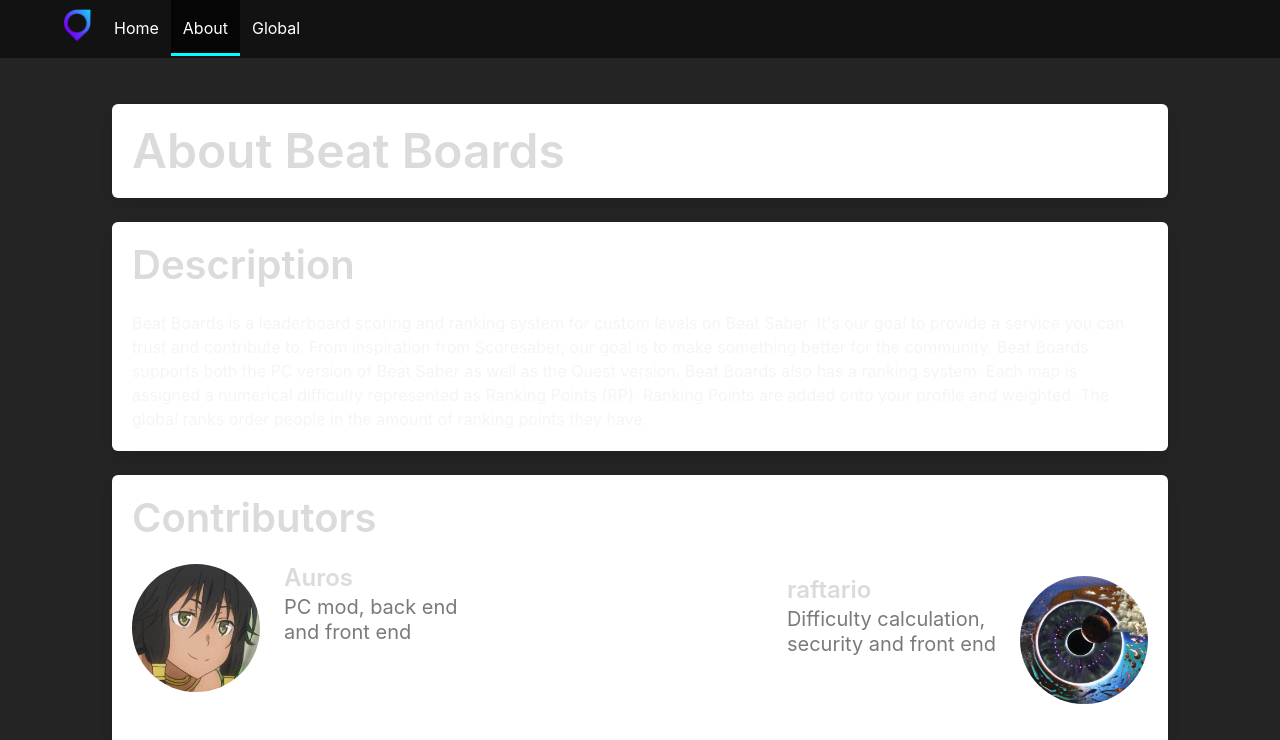
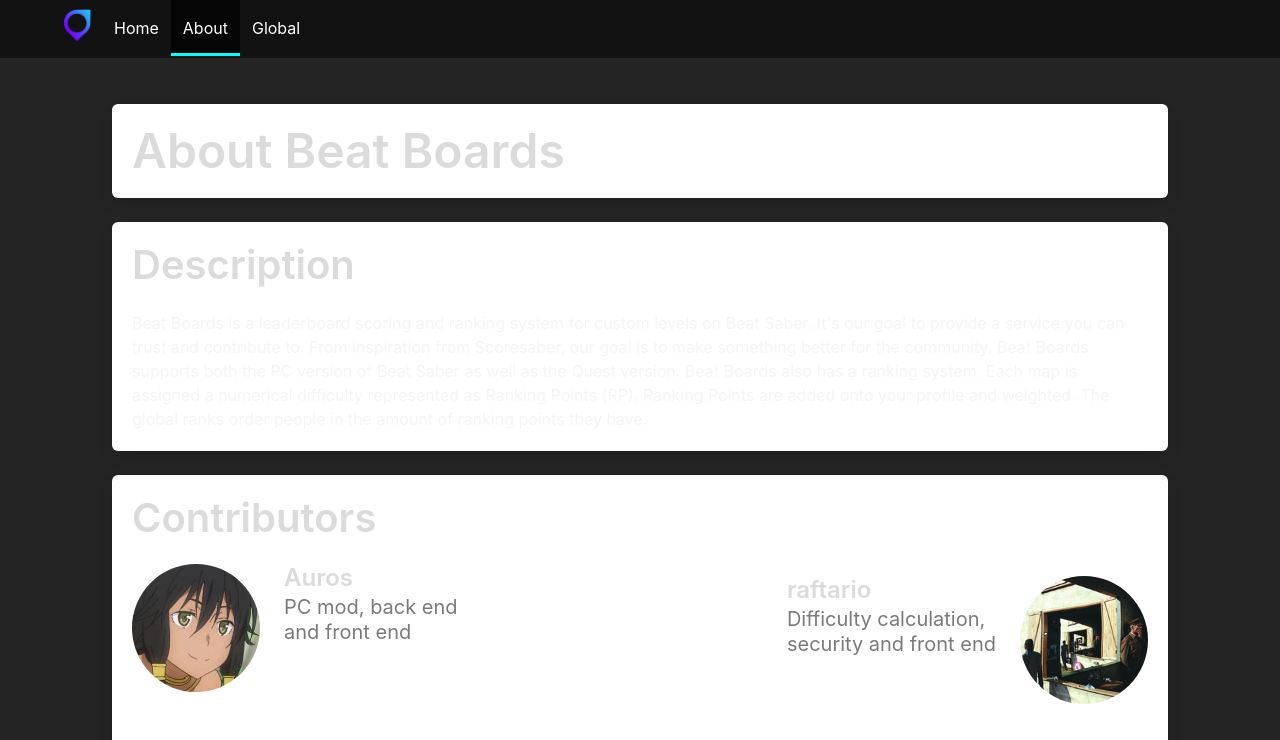
Before and after one commit to beat-boards/beatboardsnet, a Vue app: page /about in a window 1280 px wide. Shown: the top 740 px of the page. Built offline with nearby package versions, Linux system fonts and the light colour scheme.

Commit message:
I am big iic confuse

```diff
--- a/src/views/About.vue
+++ b/src/views/About.vue
@@ -45,7 +45,7 @@
               <div class="column is-narrow">
                 <figure class="image is-128x128">
                   <img class="is-rounded"
-                       src="../assets/about/raftario.png"
+                       src="../assets/about/raftario.jpg"
                        alt="raftario"/>
                 </figure>
               </div>
```
Also changed, not shown: src/api/global-api.ts (added), src/assets/about/raftario.jpg (added), src/views/Global.vue (line endings or trailing spaces).
